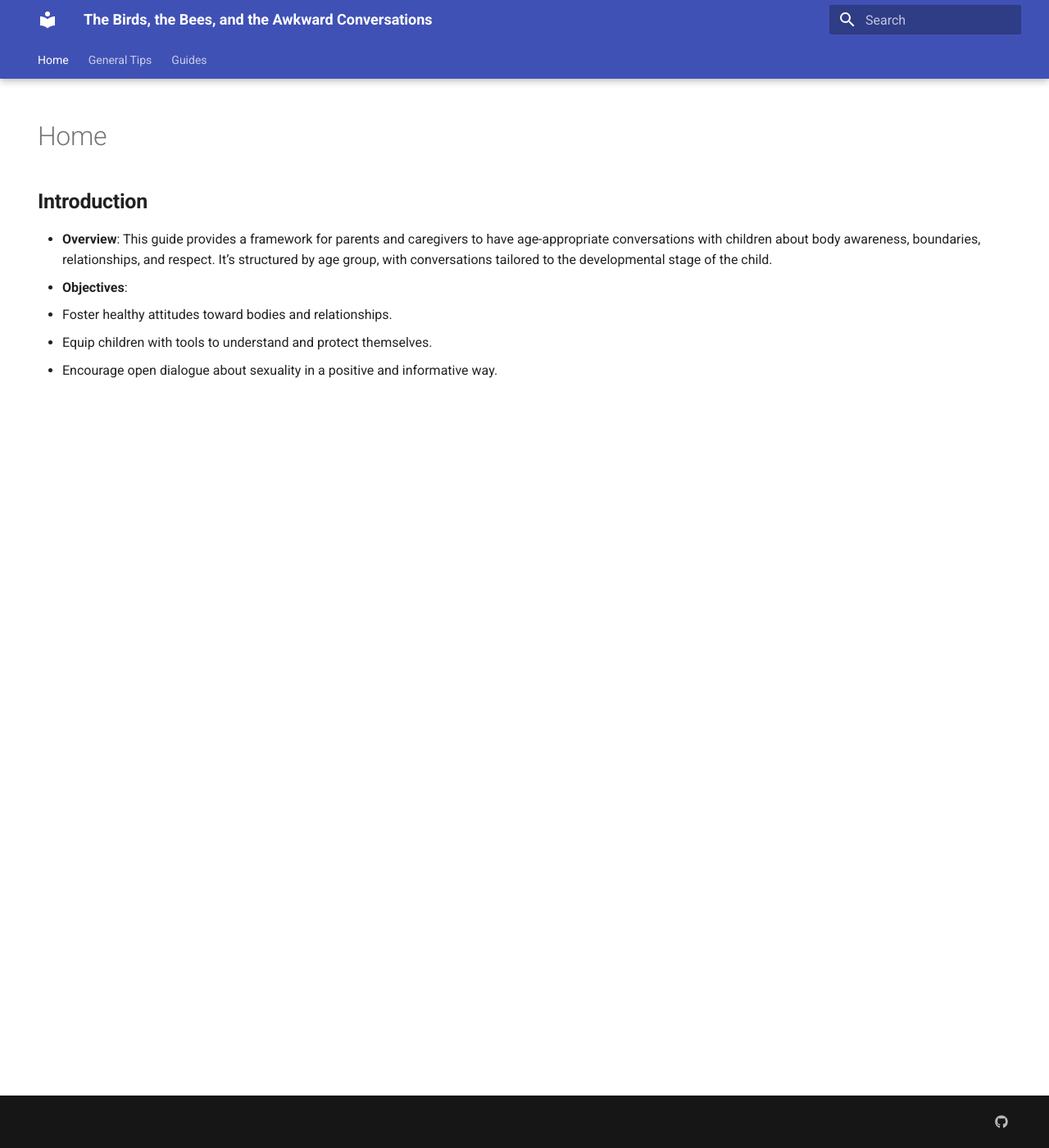
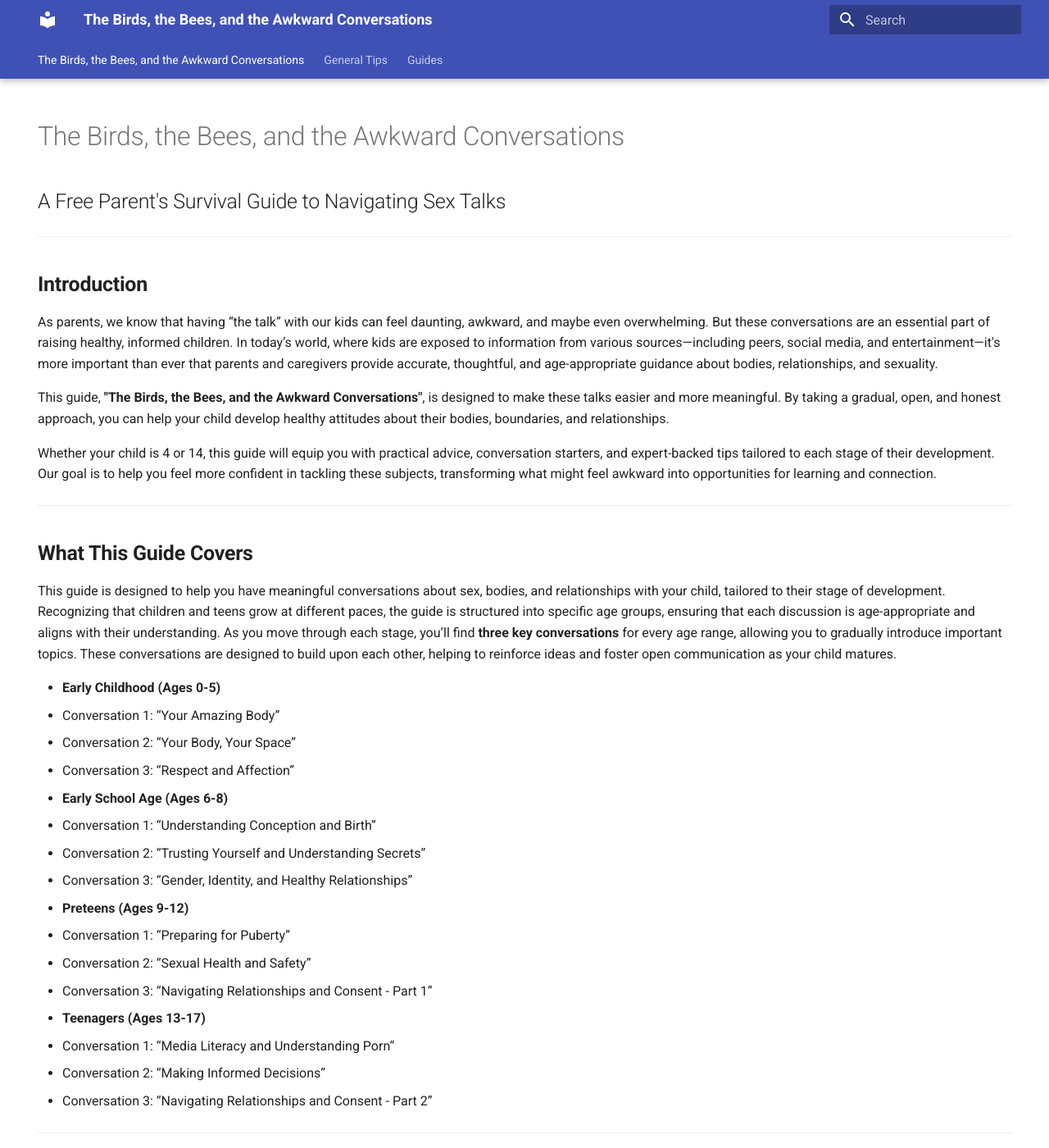
Before and after one commit to davidlcassidy/birdsbees, an MkDocs documentation site: the page built from docs/index.md, in a window 1280 px wide and 1400 px high. Shown: the whole window at 82% size. Built offline with MkDocs 1.6.1 and Material for MkDocs 9.7.7, drawn with Linux system fonts in a browser that asks for light colours; some of the changed text lies outside the part shown.

Commit message:
Update home page

```diff
--- a/docs/index.md
+++ b/docs/index.md
@@ -4,9 +4,104 @@ hide:
   - toc
 ---
 
+
+# The Birds, the Bees, and the Awkward Conversations
+<h2>A Free Parent's Survival Guide to Navigating Sex Talks</h2>
+
+---
+
 ## **Introduction**
-- **Overview**: This guide provides a framework for parents and caregivers to have age-appropriate conversations with children about body awareness, boundaries, relationships, and respect. It’s structured by age group, with conversations tailored to the developmental stage of the child.
-- **Objectives**:
-  - Foster healthy attitudes toward bodies and relationships.
-  - Equip children with tools to understand and protect themselves.
-  - Encourage open dialogue about sexuality in a positive and informative way.
+
+As parents, we know that having “the talk” with our kids can feel daunting, awkward, and maybe even overwhelming. But these conversations are an essential part of raising healthy, informed children. In today’s world, where kids are exposed to information from various sources—including peers, social media, and entertainment—it's more important than ever that parents and caregivers provide accurate, thoughtful, and age-appropriate guidance about bodies, relationships, and sexuality.
+
+This guide, **"The Birds, the Bees, and the Awkward Conversations"**, is designed to make these talks easier and more meaningful. By taking a gradual, open, and honest approach, you can help your child develop healthy attitudes about their bodies, boundaries, and relationships.
+
+Whether your child is 4 or 14, this guide will equip you with practical advice, conversation starters, and expert-backed tips tailored to each stage of their development. Our goal is to help you feel more confident in tackling these subjects, transforming what might feel awkward into opportunities for learning and connection.
+
+---
+
+## **What This Guide Covers**
+
+This guide is designed to help you have meaningful conversations about sex, bodies, and relationships with your child, tailored to their stage of development. Recognizing that children and teens grow at different paces, the guide is structured into specific age groups, ensuring that each discussion is age-appropriate and aligns with their understanding. As you move through each stage, you’ll find **three key conversations** for every age range, allowing you to gradually introduce important topics. These conversations are designed to build upon each other, helping to reinforce ideas and foster open communication as your child matures.
+
+- **Early Childhood (Ages 0-5)**
+  - Conversation 1: “Your Amazing Body”
+  - Conversation 2: “Your Body, Your Space”
+  - Conversation 3: “Respect and Affection”
+
+- **Early School Age (Ages 6-8)**
+  - Conversation 1: “Understanding Conception and Birth”
+  - Conversation 2: “Trusting Yourself and Understanding Secrets”
+  - Conversation 3: “Gender, Identity, and Healthy Relationships”
+
+- **Preteens (Ages 9-12)**
+  - Conversation 1: “Preparing for Puberty”
+  - Conversation 2: “Sexual Health and Safety”
+  - Conversation 3: “Navigating Relationships and Consent - Part 1”
+
+- **Teenagers (Ages 13-17)**
+  - Conversation 1: “Media Literacy and Understanding Porn”
+  - Conversation 2: “Making Informed Decisions”
+  - Conversation 3: “Navigating Relationships and Consent - Part 2”
+
+---
+
+### 3. **Essential Topics Covered**
+
+In addition to the age-specific guidance, we’ll cover key themes and topics throughout the guide, including:
+
+- **Body Autonomy and Respect**
+  - Teaching children to understand that their body belongs to them and how to respect the boundaries of others.
+
+- **Consent**
+  - Understanding what consent means and why it’s essential, from asking for permission to understanding the word “no” in various contexts.
+
+- **Puberty and Physical Changes**
+  - Preparing children for the emotional and physical changes of puberty, including menstruation, body hair, and voice changes.
+
+- **Relationships and Respect**
+  - Exploring different types of relationships (friendships, romantic relationships) and how to maintain respectful and healthy connections.
+
+- **Sexual Health and Safety**
+  - Educating teens about safe sex, contraceptives, and how to make informed choices about their sexual health.
+
+- **Media and Peer Influence**
+  - Helping kids and teens navigate the messages they receive about sex, relationships, and body image from media, porn, and their peers.
+
+---
+
+### 4. **Ongoing Conversations: How and When to Talk**
+
+These aren’t one-time conversations. Throughout the guide, we’ll emphasize the importance of **ongoing discussions**—revisiting these topics as your child grows and their understanding evolves. You’ll learn how to:
+   - Keep the lines of communication open at every stage.
+   - Adapt your approach as your child matures and asks more nuanced questions.
+   - Foster an environment where your child feels comfortable seeking guidance.
+
+---
+
+## **Why This Guide is Important**
+
+The information your child receives about sex, relationships, and their body will shape their understanding of themselves and others for years to come. Having open, honest conversations early and often can help your child:
+- Develop a healthy sense of self-esteem and body image.
+- Understand the importance of consent, respect, and boundaries.
+- Build healthy relationships and make informed decisions about their physical and emotional health.
+- Navigate the complexities of growing up in a world where information is often inaccurate or misleading.
+
+This guide will empower you as a parent to have these critical conversations, providing your child with the knowledge and confidence they need to grow into a well-informed, respectful, and self-assured adult.
+
+---
+
+## **Start Your Journey**
+
+Whether you're here to get tips for a single conversation or to follow the full guide from early childhood through the teenage years, hopefully this guide can be a reference on this important journey. Start with the **[General Tips](general-tips.md)** or choose an age-specific guide below to get started!
+
+- [Early Childhood (Ages 0-5)](guides/early-childhood.md)
+- [Early School Age (Ages 6-8)](guides/early-school-age.md)
+- [Preteens (Ages 9-12)](guides/preteens.md)
+- [Teenagers (Ages 13-17)](guides/teenagers.md)
+
+Together, we can make these conversations more meaningful, less awkward, and ultimately beneficial for both you and your child.
+
+---
+
+_Disclaimer: This guide is for informational purposes only and is not a substitute for professional advice._
```
Also changed, not shown: docs/guides/early_childhood.md (+1 -1 lines), docs/guides/early_school_age.md (+1 -1 lines), docs/guides/preteens.md (+1 -1 lines), docs/guides/teenagers.md (+1 -1 lines).
